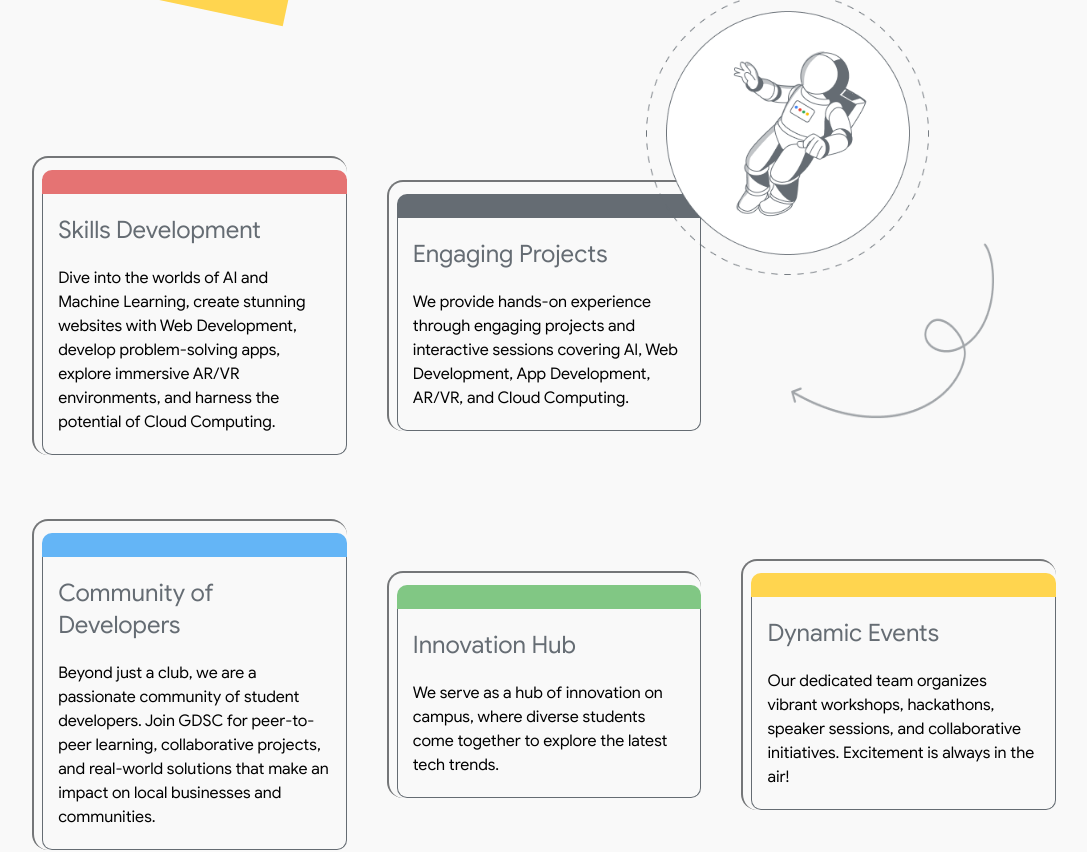
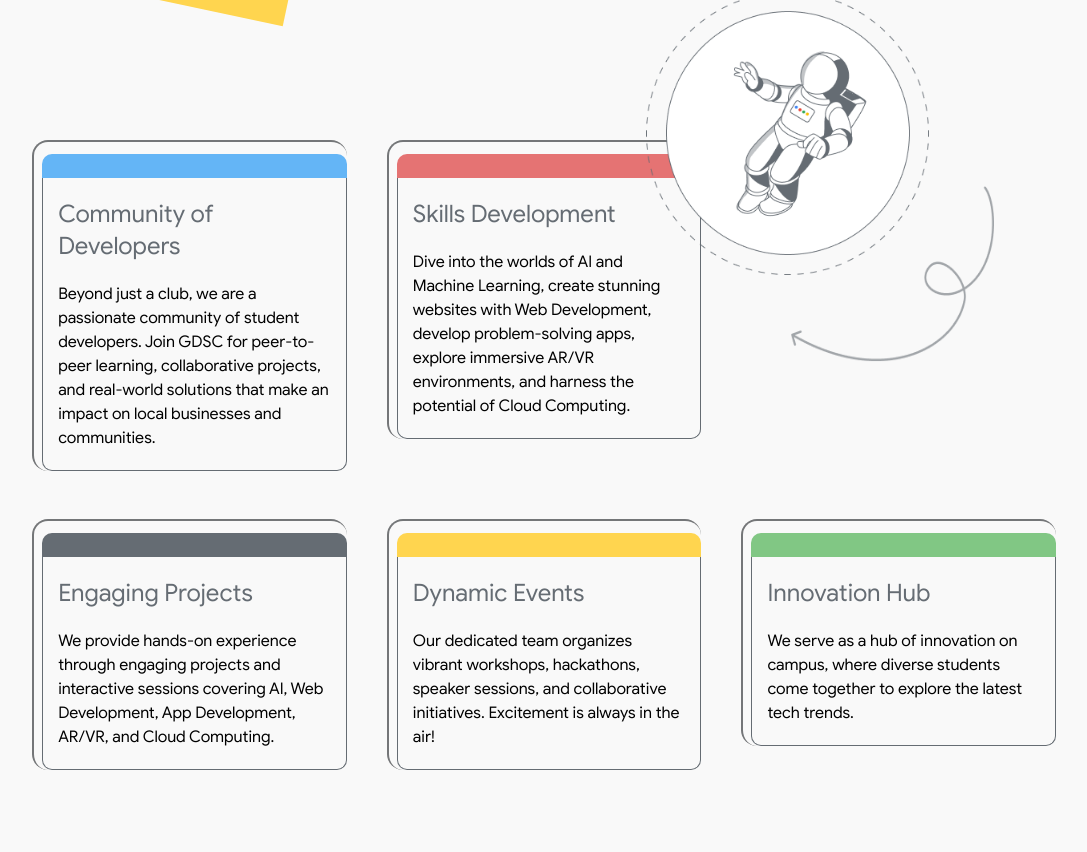
Before and after one commit to dscpesu/gdscpesu.com, a Next.js app: page / in a window 1280 px wide. Shown: the part 1600-2452 px from the top of the page, without its empty margins (96-1183 px from the left). Built offline with nearby package versions, Linux system fonts and the light colour scheme.

Commit message:
whatweoffer card positioning

```diff
--- a/app/RootPage-Components/WhatWeOffer.jsx
+++ b/app/RootPage-Components/WhatWeOffer.jsx
@@ -20,16 +20,17 @@ const WhatWeOffer = () => {
                 }
             </div> */}
             <div class="h-full w-full flex flex-col items-center justify-center md:relative pt-[100px]">
-                <div class="w-full flex flex-col items-center mt-[100px] gap-[50px] md:relative md:grid md:grid-cols-3 md:grid-rows-2 md:w-[80%] md:gap-[40px]">
+                <div class="w-full flex flex-col items-center mt-[100px] gap-[50px] md:relative md:grid md:grid-cols-3 md:place-items-start md:grid-rows-2 md:w-[80%] md:gap-[40px]">
+                    <WhatWeOfferCard stripClass="bg-[#64B5F6] h-[24px] w-full rounded-t-[10px]" divWidth="w-[80%] my-1 pl-2 pt-3 border-t-4 rounded-2xl md:w-[100%]" heading={whatWeOfferData[2].heading} description={whatWeOfferData[2].description} />
                     <WhatWeOfferCard stripClass="bg-[#E57373] h-[24px] w-full rounded-t-[10px]" divWidth="w-[80%] my-1 pl-2 pt-3 border-t-4 rounded-2xl md:w-[100%]" heading={whatWeOfferData[0].heading} description={whatWeOfferData[0].description} />
-                    <WhatWeOfferCard stripClass="bg-[#656C73] h-[24px] w-full rounded-t-[10px]" divWidth="w-[80%] my-1 pl-2 pt-3 border-t-4 rounded-2xl md:w-[100%]" heading={whatWeOfferData[1].heading} description={whatWeOfferData[1].description} />
                     <Image src={AstronautImg} alt="Astronaut" class="hidden md:block md:absolute md:top-0 md:left-[60%] md:top-[-20%] md:h-[283px] md:w-[283px]" />
                     <div class="hidden md:w-[100%] md:block md:relative">
                         <Image class="w-[203px] h-[176px] md:ml-[50px] md:mt-[50px]" src={ArrowImg} alt="arrow" />
                     </div>
-                    <WhatWeOfferCard stripClass="bg-[#64B5F6] h-[24px] w-full rounded-t-[10px]" divWidth="w-[80%] my-1 pl-2 pt-3 border-t-4 rounded-2xl md:w-[100%]" heading={whatWeOfferData[2].heading} description={whatWeOfferData[2].description} />
+                    <WhatWeOfferCard stripClass="bg-[#656C73] h-[24px] w-full rounded-t-[10px]" divWidth="w-[80%] my-1 pl-2 pt-3 border-t-4 rounded-2xl md:w-[100%]" heading={whatWeOfferData[1].heading} description={whatWeOfferData[1].description} />
+                    <WhatWeOfferCard stripClass="bg-[#FFD54F] h-[24px] w-full rounded-t-[10px]" divWidth="w-[80%] my-1 pl-2 pt-3 border-t-4 rounded-2xl md:w-[100%]" heading={whatWeOfferData[4].heading} description={whatWeOfferData[4].description} />
                     <WhatWeOfferCard stripClass="bg-[#81C784] h-[24px] w-full rounded-t-[10px]" divWidth="w-[80%] my-1 pl-2 pt-3 border-t-4 rounded-2xl md:w-[100%]" heading={whatWeOfferData[3].heading} description={whatWeOfferData[3].description} />
-                    <WhatWeOfferCard stripClass="bg-[#FFD54F] h-[24px] w-full rounded-t-[10px]" divWidth="w-[80%] my-1 pl-2 pt-3 border-t-4 rounded-2xl md:w-[100%]" heading={whatWeOfferData[4].heading} description={whatWeOfferData[4].description} />
+
                 </div>
             </div>
 
```
